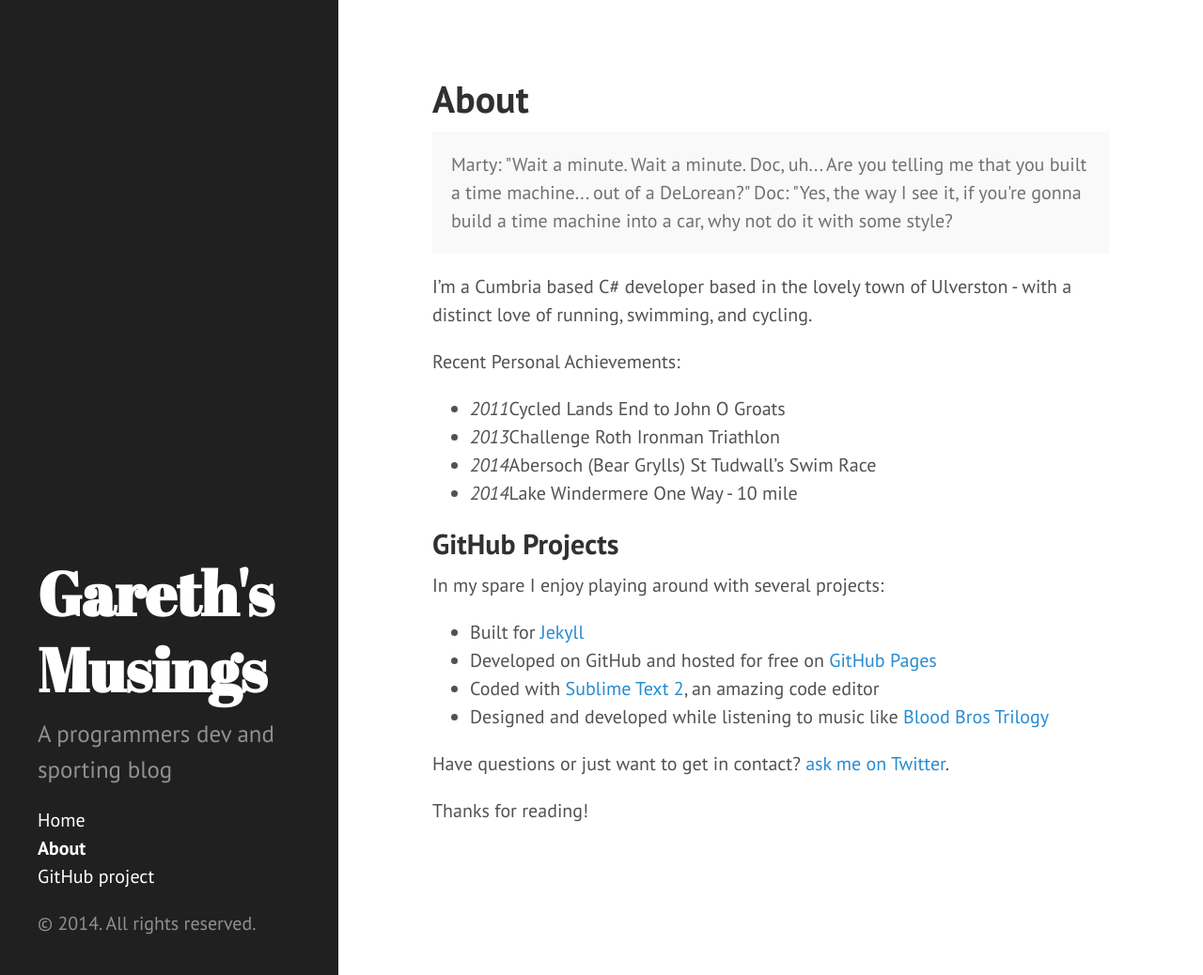
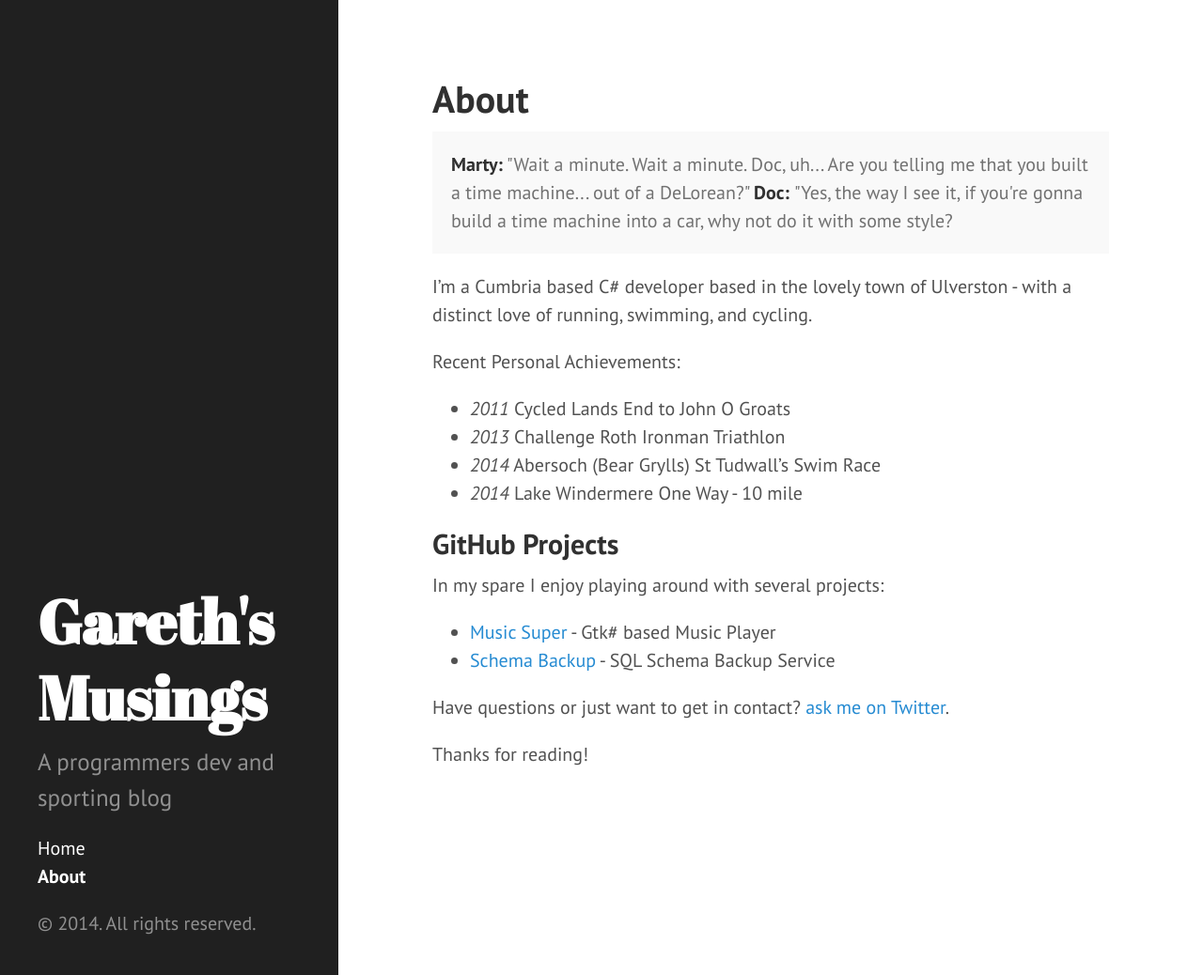
Before and after one commit to wonea/wonea.github.io, a Jekyll site: the page built from about.md, in a window 1280 px wide and 1038 px high. Shown: the whole window at 94% size. Built offline with Jekyll 4.4.1, drawn with Linux system fonts in a browser that asks for light colours; Markdown is read by kramdown in place of the engine named in the settings.

Commit message:
Further revisions

```diff
--- a/_includes/sidebar.html
+++ b/_includes/sidebar.html
@@ -25,8 +25,6 @@
           {% endif %}
         {% endif %}
       {% endfor %}
-
-      <a class="sidebar-nav-item" href="{{ site.github.repo }}">GitHub project</a>
     </nav>
 
     <p>&copy; {{ site.time | date: '%Y' }}. All rights reserved.</p>
--- a/about.md
+++ b/about.md
@@ -4,27 +4,26 @@ title: About
 ---
 
 <p class="message">
-    Marty: "Wait a minute. Wait a minute. Doc, uh... Are you telling me that you built a time machine... out of a DeLorean?"
-    Doc: "Yes, the way I see it, if you're gonna build a time machine into a car, why not do it with some style?
+    <strong>Marty:</strong> "Wait a minute. Wait a minute. Doc, uh... Are you telling me that you built a time machine... out of a DeLorean?"
+
+    <strong>Doc: </strong>"Yes, the way I see it, if you're gonna build a time machine into a car, why not do it with some style?
 </p>
 
 I'm a Cumbria based C# developer based in the lovely town of Ulverston - with a distinct love of running, swimming, and cycling.
 
 Recent Personal Achievements:
 
-* <em>2011</em>Cycled Lands End to John O Groats
-* <em>2013</em>Challenge Roth Ironman Triathlon
-* <em>2014</em>Abersoch (Bear Grylls) St Tudwall's Swim Race
-* <em>2014</em>Lake Windermere One Way - 10 mile
+* <em>2011</em> Cycled Lands End to John O Groats
+* <em>2013</em> Challenge Roth Ironman Triathlon
+* <em>2014</em> Abersoch (Bear Grylls) St Tudwall's Swim Race
+* <em>2014</em> Lake Windermere One Way - 10 mile
 
 ## GitHub Projects
 
 In my spare I enjoy playing around with several projects:
 
-* Built for [Jekyll](http://jekyllrb.com)
-* Developed on GitHub and hosted for free on [GitHub Pages](https://pages.github.com)
-* Coded with [Sublime Text 2](http://sublimetext.com), an amazing code editor
-* Designed and developed while listening to music like [Blood Bros Trilogy](https://soundcloud.com/maddecent/sets/blood-bros-series)
+* [Music Super](https://github.com/wonea/MusicSuper) - Gtk# based Music Player
+* [Schema Backup](https://github.com/wonea/SchemaBackup) - SQL Schema Backup Service
 
 Have questions or just want to get in contact? [ask me on Twitter](https://twitter.com/wonea).
 
```
